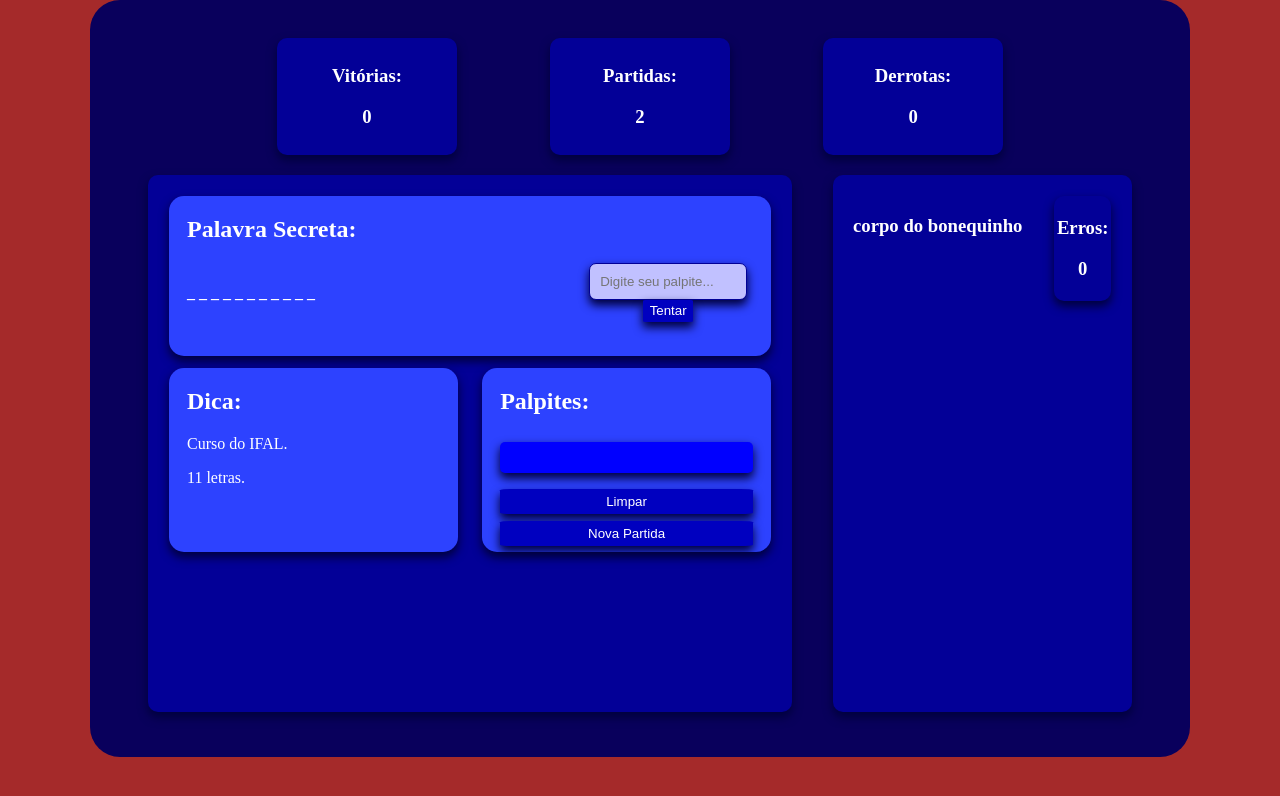
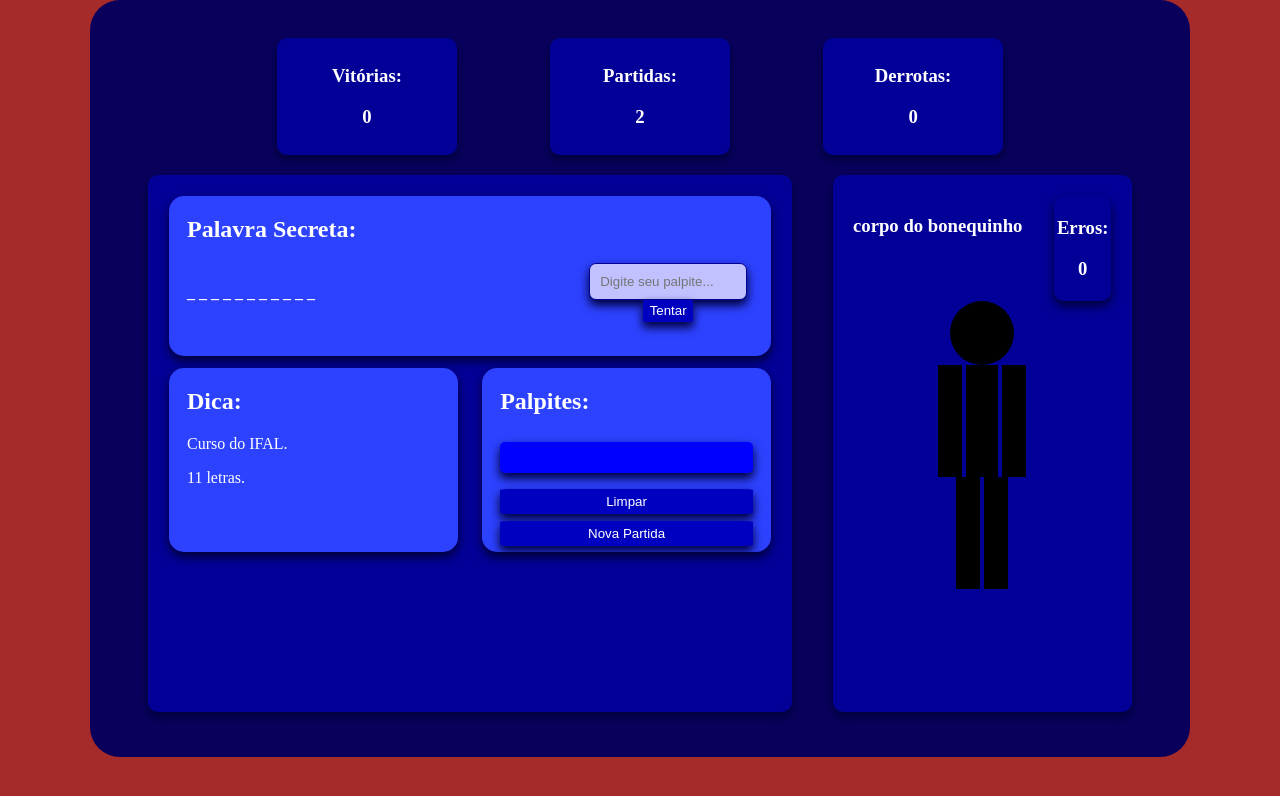
Before and after one commit to guilherme-gjv/Jogo-da-Forca-js, a plain HTML site: page index.html in a window 1280 px wide. Drawn offline with Linux system fonts and the light colour scheme.

Commit message:
feat: doll

```diff
--- a/css/style.css
+++ b/css/style.css
@@ -72,6 +72,11 @@ body {
   text-align: center;
 }
 
+.margem-x-3px {
+  margin-left: 2px;
+  margin-right: 2px;
+}
+
 .margem-y-2 {
   margin-top: 2%;
   margin-bottom: 2%;
@@ -123,6 +128,12 @@ body {
   margin: 0 auto 0 auto;
 }
 
+.centraliza-boneco {
+  display: flex;
+  flex-direction: column;
+  align-items: center;
+}
+
 .vertical {
   display: flex;
   flex-direction: column;
@@ -162,3 +173,21 @@ body {
 .borda {
   border: 2px solid black;
 }
+
+.circulo {
+  height: 4rem;
+  width: 4rem;
+  background-color: rgb(0, 0, 0);
+  border-radius: 50%;
+}
+
+.retangulo-1 {
+  height: 7rem;
+  width: 2rem;
+  background-color: black;
+}
+.retangulo-2 {
+  height: 7rem;
+  width: 1.5rem;
+  background-color: black;
+}
--- a/index.html
+++ b/index.html
@@ -84,20 +84,22 @@
               <h3>Erros:</h3>
               <h3 id="erros"></h3>
             </div>
+          </div>
+          <div class="centraliza-boneco">
+            <div id="cabeca" class="circulo"></div>
+            <div class="flex">
+              <div id="braco-esq" class="retangulo-2 margem-x-3px"></div>
+              <div id="corpo" class="retangulo-1 margem-x-3px"></div>
+              <div id="braco-dir" class="retangulo-2 margem-x-3px"></div>
+            </div>
+            <div class="flex">
+              <div id="perna-esq" class="retangulo-2 margem-x-3px"></div>
+              <div id="perna-dir" class="retangulo-2 margem-x-3px"></div>
+            </div>
+          </div>
+        </section>
       </div>
       <!--
-      <div>
-        <div>cabeça</div>
-        <div>
-          <div>braçoE</div>
-          <div>corpo</div>
-          <div>BraçoDir</div>
-        </div>
-        <div>
-          <div>PernaE</div>
-          <div>PernaD</div>
-        </div>
-      </div>
     --></section>
     <script src="./js/index.js"></script>
   </body>
```
